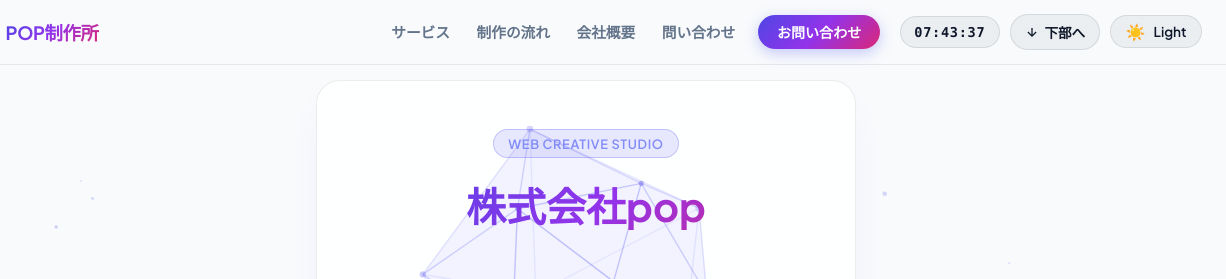
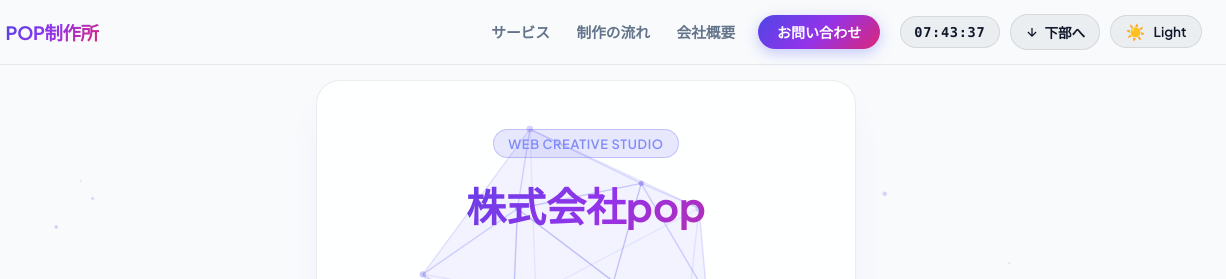
Before and after one commit to r-emahh/myweb, a plain HTML site: page index.html in a window 1280 px wide. Shown: the top 279 px of the page, 54-1280 px from the left. Drawn offline with Linux system fonts and the light colour scheme.

Commit message:
refactor: unify header contact link into single CTA button (#37)

```diff
--- a/index.html
+++ b/index.html
@@ -1180,7 +1180,6 @@
           <li class="nav-item"><a href="#services" class="nav-link">サービス</a></li>
           <li class="nav-item"><a href="#process" class="nav-link">制作の流れ</a></li>
           <li class="nav-item"><a href="#company" class="nav-link">会社概要</a></li>
-          <li class="nav-item"><a href="#contact" class="nav-link">問い合わせ</a></li>
         </ul>
         <div class="mobile-cta">
           <a href="#contact" class="btn-cta header-cta mobile-cta-btn">お問い合わせ</a>
```
